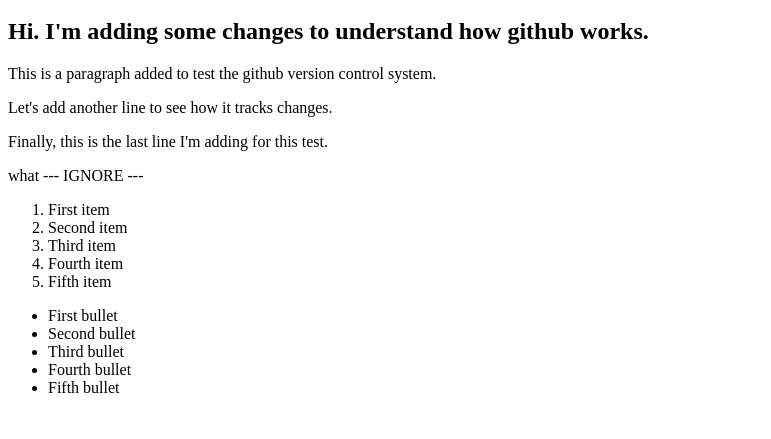
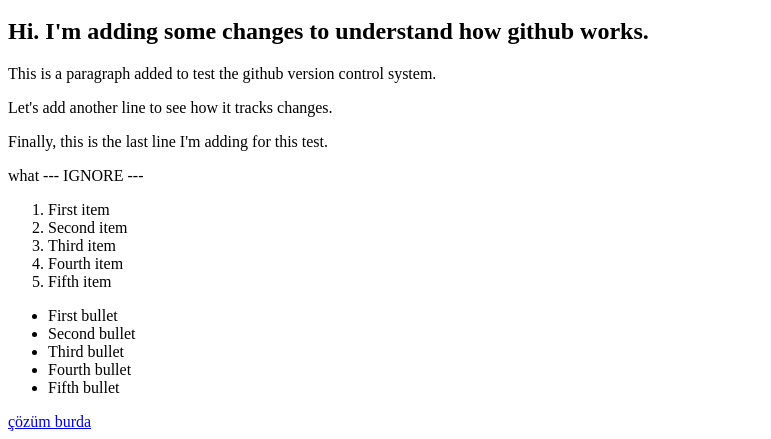
Before and after one commit to Alcadack/first, a plain HTML site: page 3.0 List Elements/index.html in a window 1280 px wide. Shown: the part 722-1161 px from the top of the page, without its empty margins (0-771 px from the left). Before the commit the page ends 1135 px from the top, so only its background shows below. Drawn offline with Linux system fonts and the light colour scheme.

Commit message:
test commit message

```diff
--- a/3.0 List Elements/index.html
+++ b/3.0 List Elements/index.html
@@ -57,3 +57,4 @@
 <li>Fourth bullet</li>
 <li>Fifth bullet</li>
 </ul>
+<a href="solution.html">çözüm burda</a>
```
